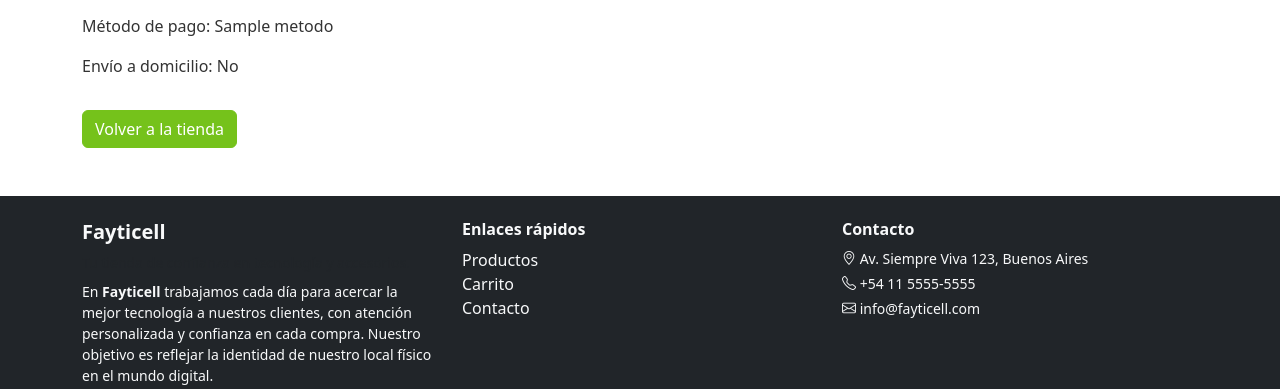
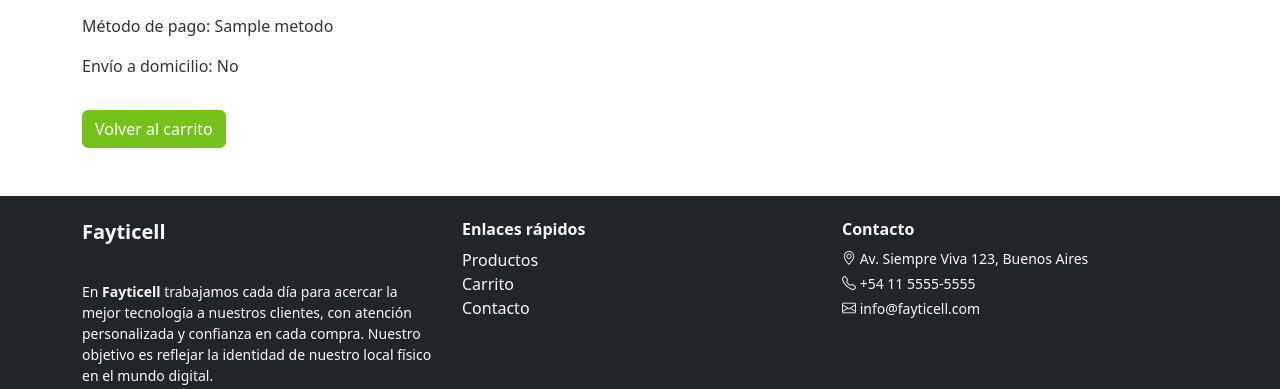
Before and after one commit to BeB55/Fayticell, a Django app: template templates/checkout_success.html in a window 1280 px wide. Shown: the part 226-615 px from the top of the page. Run offline with Django 5.2, Linux system fonts and the light colour scheme; the template is opened without the code that fills it: most values are stand-ins (such as "Sample title", 1, 10 or a date in 2020).

Commit message:
cambios menores a templates y evitar errores al confirmar pago

```diff
--- a/templates/checkout_success.html
+++ b/templates/checkout_success.html
@@ -13,5 +13,5 @@
 <p>Método de pago: {{ metodo }}</p>
 <p>Envío a domicilio: {% if envio %}Sí{% else %}No{% endif %}</p>
 
-<a href="{% url 'tienda:productos' %}" class="btn btn-primary mt-3">Volver a la tienda</a>
+<a href="{% url 'carrito' %}" class="btn btn-primary mt-3">Volver al carrito</a>
 {% endblock %}
```
